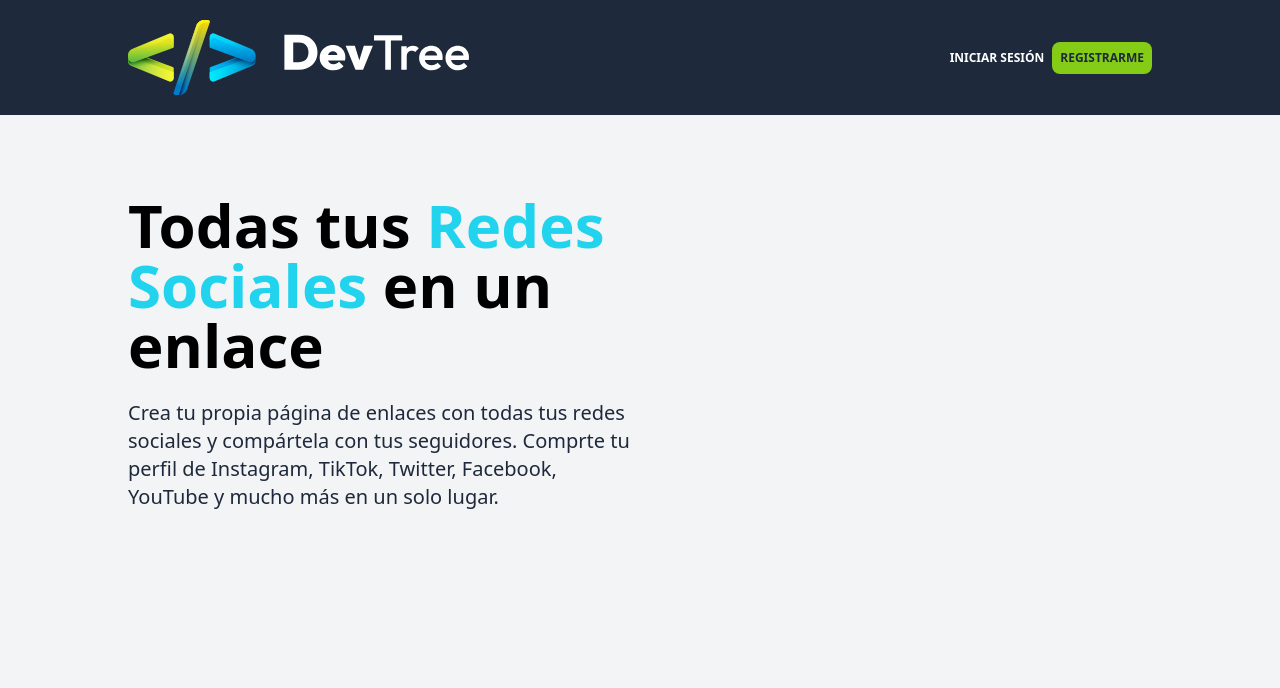
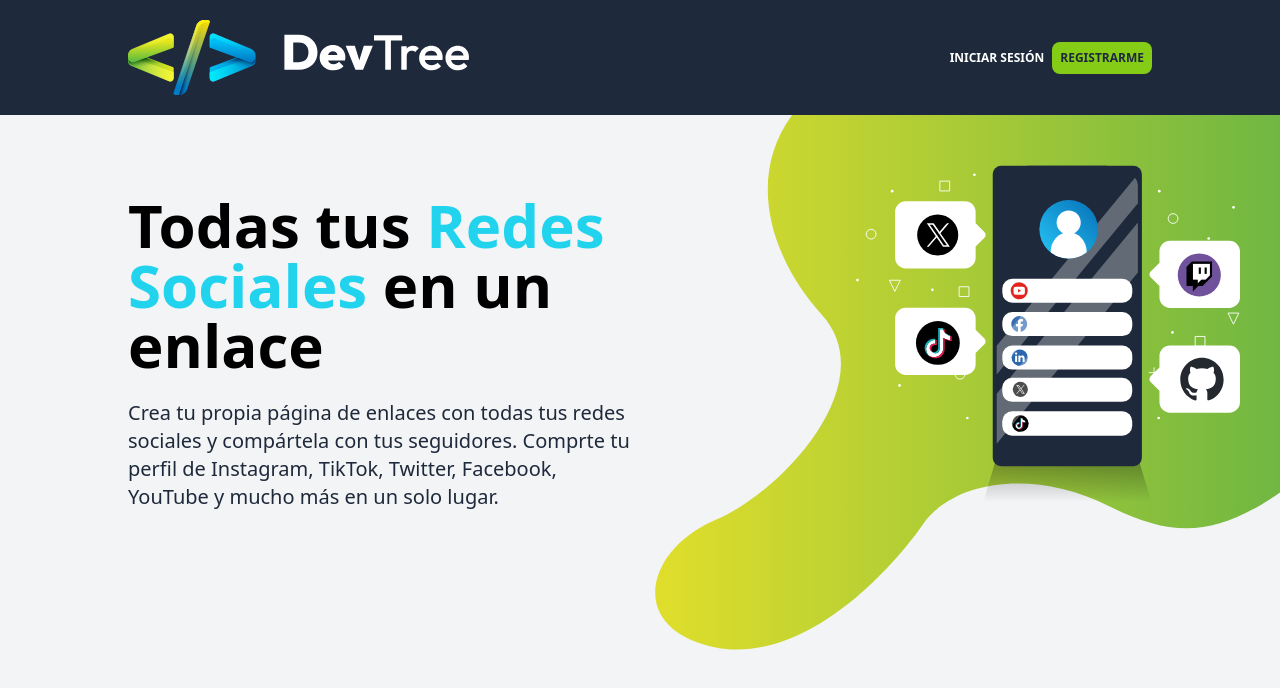
Before and after one commit to Dieguidev/devtree-frontend, a React (Vite) app: page / in a window 1280 px wide. Shown: the top 688 px of the page. Built offline with nearby package versions, Linux system fonts and the light colour scheme; no server answers.

Commit message:
Añadiendo la imagen de fondo en el inicio

```diff
--- a/src/views/HomeView.tsx
+++ b/src/views/HomeView.tsx
@@ -6,7 +6,7 @@ export const HomeView = () => {
     <>
       <Header />
 
-      <main className="bg-gray-100 py-10 min-h-screen">
+      <main className="bg-gray-100 py-10 min-h-screen bg-no-repeat bg-right-top lg:bg-home lg:bg-home-xl">
         <div className="max-w-5xl mx-auto mt-10">
           <div className="lg:w-1/2 px-10 lg:p-0 space-y-6">
             <h1 className="text-6xl font-black">
--- a/tailwind.config.js
+++ b/tailwind.config.js
@@ -5,7 +5,14 @@ export default {
     "./src/**/*.{js,ts,jsx,tsx}",
   ],
   theme: {
-    extend: {},
+    extend: {
+      backgroundImage: {
+        "home": "url('/bg.svg')",
+      },
+      backgroundSize: {
+        "home-xl": "50%",
+      }
+    },
   },
   plugins: [
     require('@tailwindcss/forms'),
```
